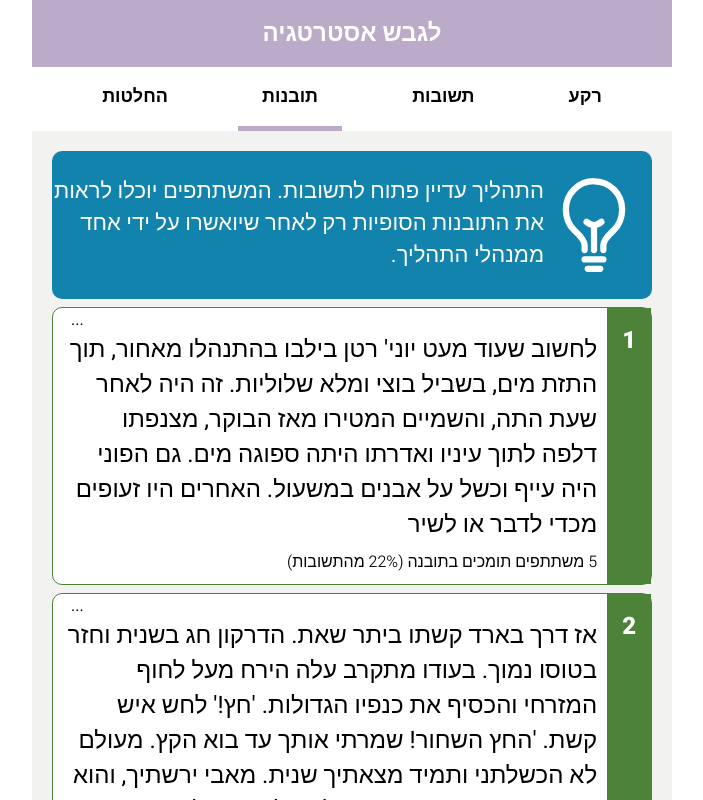
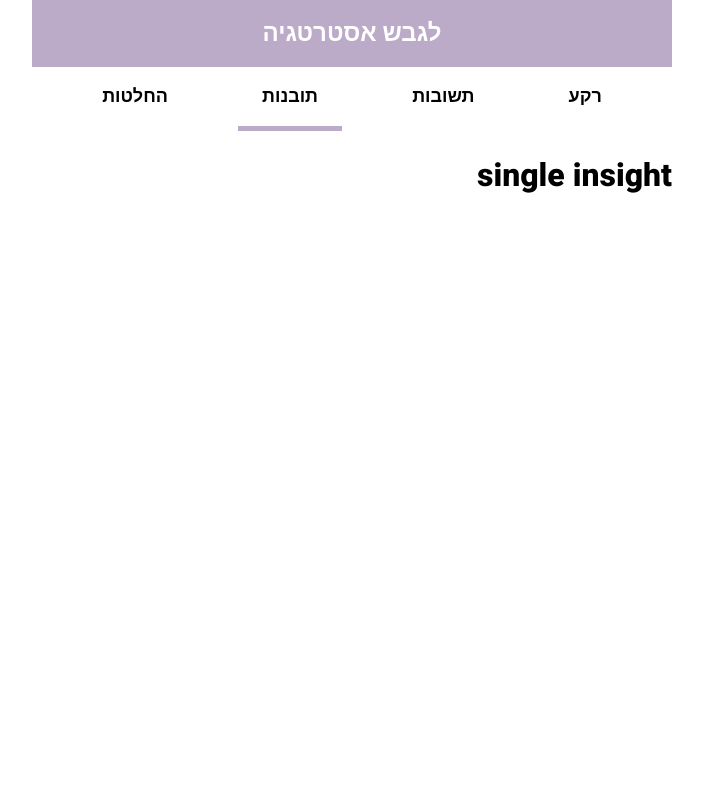
Before and after one commit to yaeluria/insights, a React (Create React App) app: page /insights/12333413 in a window 1280 px wide. Shown: the top 800 px of the page, without its empty margins (288-991 px from the left). Built offline with nearby package versions, Linux system fonts and the light colour scheme.

Commit message:
change insight/:id to insights/:id in routes

```diff
--- a/src/App.js
+++ b/src/App.js
@@ -19,13 +19,13 @@ function App() {
             <Route path="/answers">
               <h1>תשובות</h1>
             </Route>
-            <Route path="/insights">
+            <Route exact path="/insights">
               <InsightsContainer />
             </Route>
             <Route path="/decisions">
               <h1>החלטות</h1>
             </Route>
-            <Route path="/insight/:id">
+            <Route path="/insights/:id">
               <h1>single insight</h1>
             </Route>
           </Switch>
--- a/src/components/Insight.js
+++ b/src/components/Insight.js
@@ -55,7 +55,7 @@ export default function Insight(props) {
         ) : (
           <div className={styles.textContainer}>
             {permissionExists && <Menu permissions={permissions} id={id} />}
-            <Link to={`/insight/${id}`}>
+            <Link to={`/insights/${id}`}>
               <div className={styles.text}>{data}</div>
               <div className={styles.statistics}>
                 {statistics.publishedContributorsCount} משתתפים תומכים בתובנה (
```
